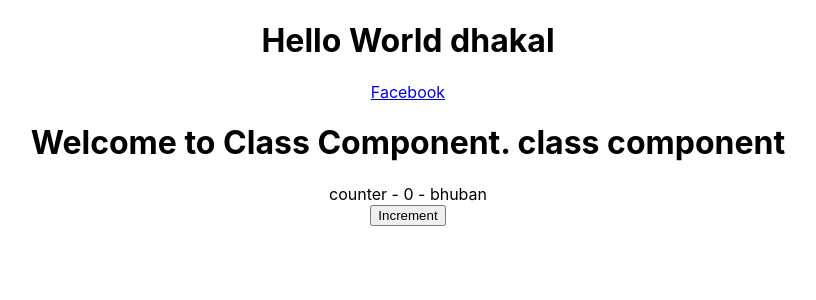
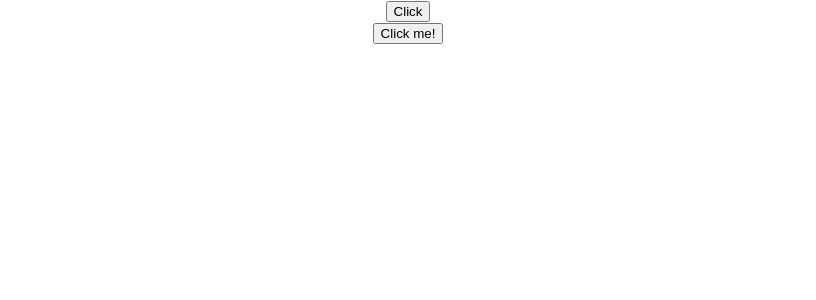
Before and after one commit to Bhubanghimire/react-practise, a React (Create React App) app: page / in a window 1280 px wide. Shown: the top 300 px of the page, without its empty margins (232-1048 px from the left). Built offline with nearby package versions, Linux system fonts and the light colour scheme.

Commit message:
event handler

```diff
--- a/src/App.js
+++ b/src/App.js
@@ -1,10 +1,12 @@
 // import logo from './logo.svg';
 import './App.css';
 import React, {Component} from 'react';
-import Greet from "./components/Functional";
-import Welcome from "./components/Classcomponent";
+// import Greet from "./components/Functional";
+// import Welcome from "./components/Classcomponent";
 // import Hello from "./components/JSXexample";
-import Counter from "./components/Counter";
+// import Counter from "./components/Counter";
+import FunctionClick from "./components/functionClick";
+import ClassClick from "./components/classClick";
 
 
 class App extends Component{
@@ -23,13 +25,16 @@ class App extends Component{
                 {/*    <button>Action</button>*/}
                 {/*</Greet>*/}
 
-                <Greet name="dhakal">
-                    <a href="http://www.facebook.com" target="_blank" rel="noreferrer">Facebook</a>
-                </Greet>
-                <Welcome name="class component"></Welcome>
+                {/*<Greet name="dhakal">*/}
+                {/*    <a href="http://www.facebook.com" target="_blank" rel="noreferrer">Facebook</a>*/}
+                {/*</Greet>*/}
+                {/*<Welcome name="class component"></Welcome>*/}
                 {/*<Hello></Hello>*/}
 
-            <Counter></Counter>
+                <FunctionClick></FunctionClick>
+            <ClassClick />
+
+            {/*<Counter></Counter>*/}
         </div>
     );
   }
--- /dev/null
+++ b/src/components/classClick.js
@@ -0,0 +1,16 @@
+import React, {Component} from "react";
+
+class classClick extends Component{
+    classHandler(){
+        console.log("object clicked")
+    }
+    render() {
+        return (
+        <div>
+            <button onClick={this.classHandler}> Click me!</button>
+        </div>
+        )
+    }
+}
+
+export default classClick;
--- /dev/null
+++ b/src/components/functionClick.js
@@ -0,0 +1,15 @@
+import React from 'react'
+
+function FunctionClick() {
+    function clickHandler() {
+        console.log("button clicked")
+
+    }
+ return (
+     <div>
+         <button onClick={clickHandler}>Click</button>
+     </div>
+ )
+}
+
+export default FunctionClick;
```
